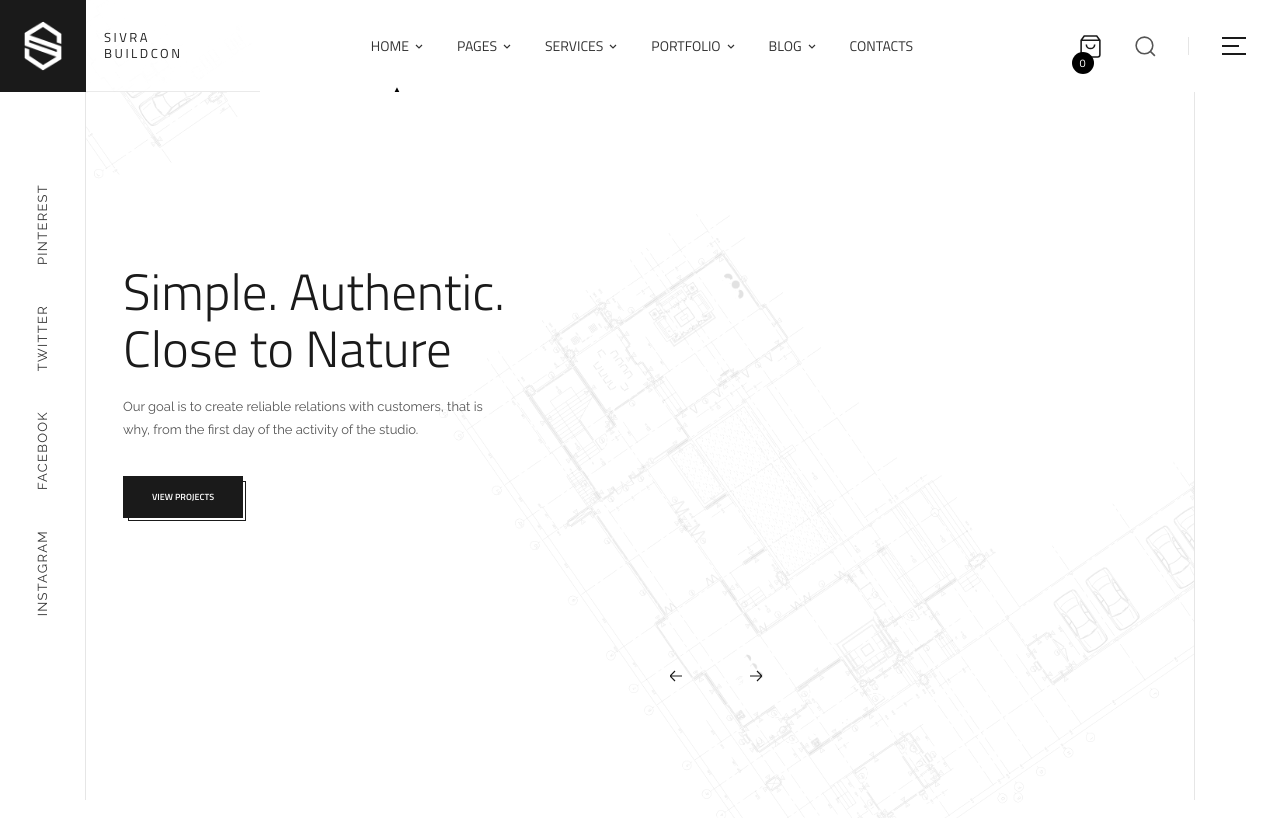
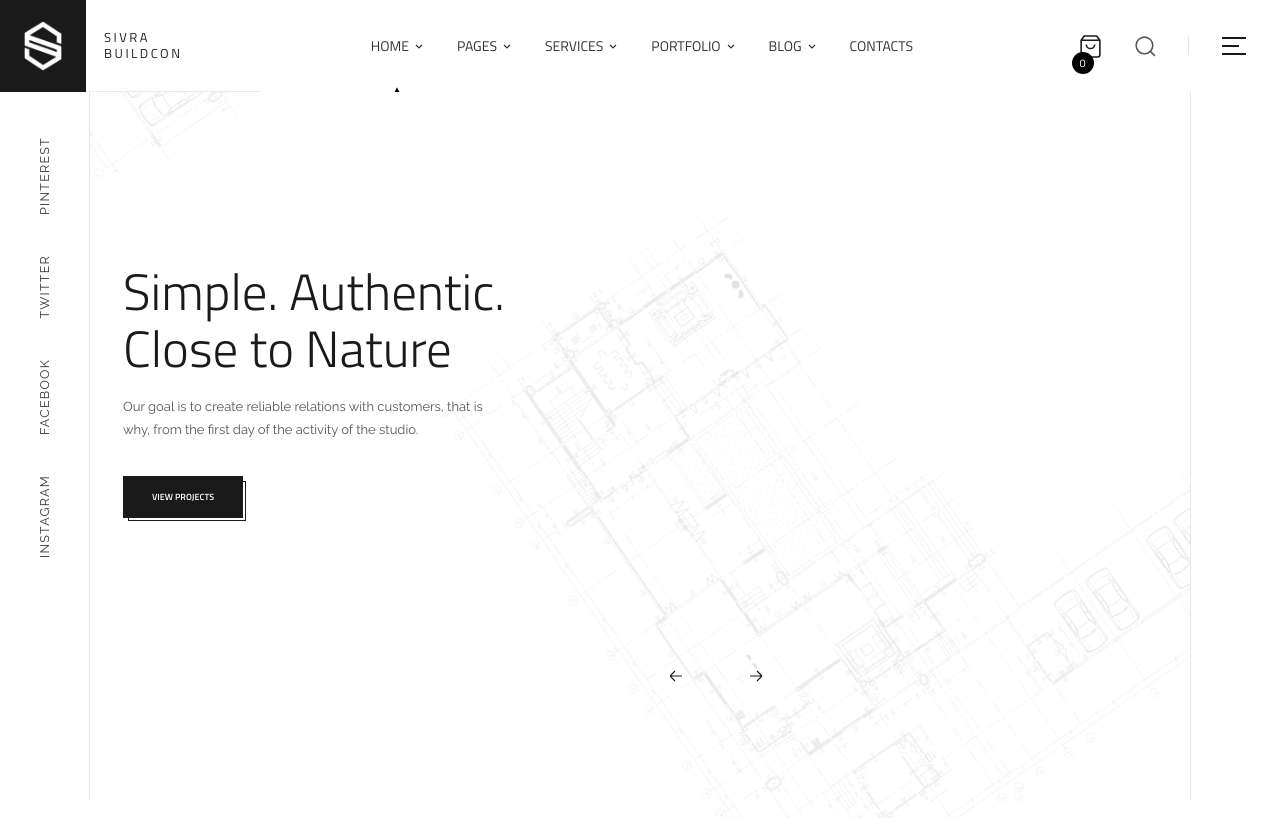
Before and after one commit to Kalandhar01/Siva_con, a Next.js app: page / in a window 1280 px wide. Shown: the top 818 px of the page. Built offline with nearby package versions, Linux system fonts and the light colour scheme.

Commit message:
fix: align left social rail links to match reference home-3

```diff
--- a/src/components/SocialSidebar.tsx
+++ b/src/components/SocialSidebar.tsx
@@ -13,14 +13,14 @@ export default function SocialSidebar() {
         aria-label="Social media"
         className="hidden md:block absolute left-0 top-0 z-[60] h-screen"
         style={{
-          width: 86,
+          width: 90,
           background: "#FFFFFF",
           borderRight: "1px solid #e6e6e6",
         }}
       >
         <div
           className="flex flex-col items-center justify-center"
-          style={{ height: "100%", gap: 40 }}
+          style={{ height: "calc(100% - 105px)", gap: 40 }}
         >
           {items.map((item) => (
             <a
@@ -31,10 +31,14 @@ export default function SocialSidebar() {
               aria-label={item.label}
               className="hover:opacity-60 transition-opacity"
               style={{
+                width: "100%",
+                display: "flex",
+                alignItems: "center",
+                justifyContent: "center",
                 color: "#333333",
                 textDecoration: "none",
                 fontFamily: "var(--font-raleway)",
-                fontSize: 13,
+                fontSize: 12.5,
                 fontWeight: 400,
                 letterSpacing: "0.1em",
                 textTransform: "uppercase",
@@ -57,7 +61,7 @@ export default function SocialSidebar() {
         aria-hidden="true"
         className="hidden md:block absolute right-0 top-0 z-[60] h-screen pointer-events-none"
         style={{
-          width: 86,
+          width: 90,
           background: "#FFFFFF",
           borderLeft: "1px solid #e6e6e6",
         }}
```
